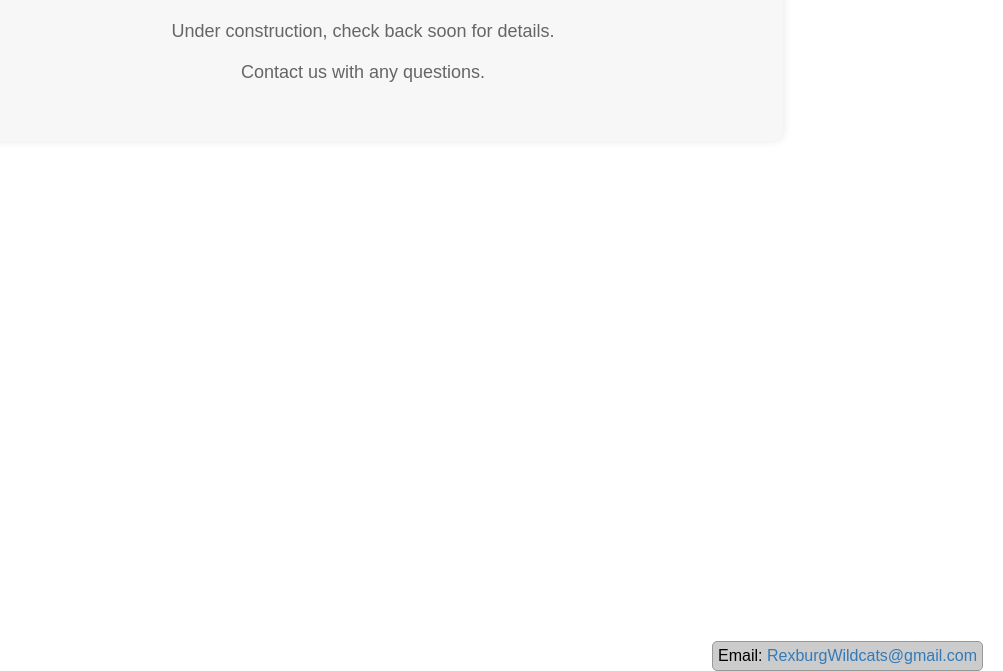
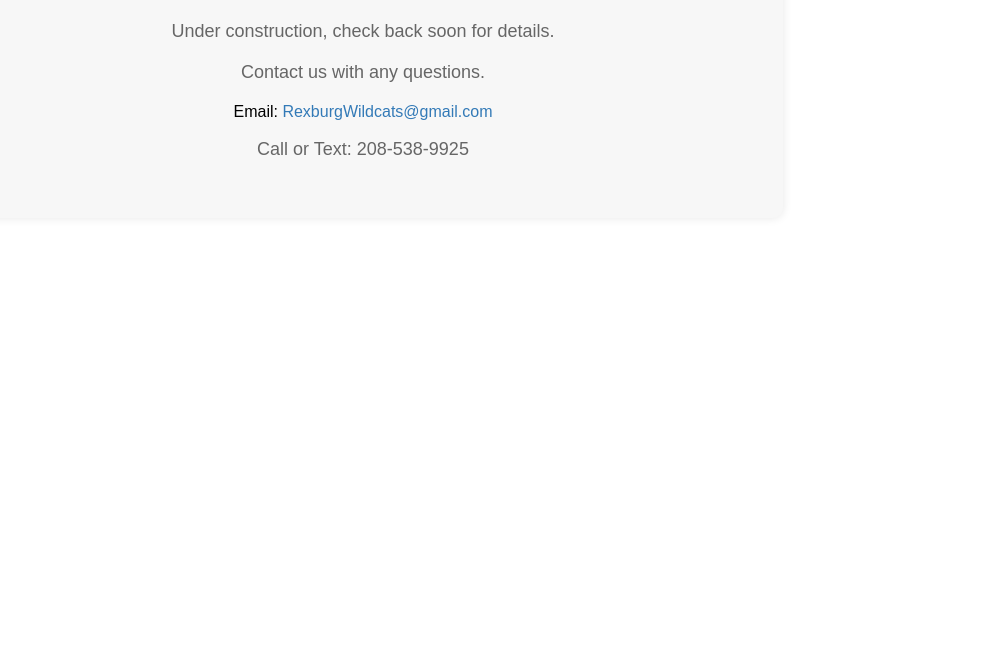
Before and after one commit to welchste/rexburgwildcats, a plain HTML site: page index.html in a window 1280 px wide. Shown: the part 129-800 px from the top of the page, without its empty margins (277-1280 px from the left). Drawn offline with Linux system fonts and the light colour scheme.

Commit message:
Fixed contact info to be center

```diff
--- a/index.html
+++ b/index.html
@@ -12,11 +12,9 @@
         <h1>Future Home of the Rexburg Wildcats</h1>
         <p>Under construction, check back soon for details.</p>
         <p>Contact us with any questions.</p>
-        <span class="contact-info">
             Email:
             <a href="mailto:rexburgwildcats.com">RexburgWildcats@gmail.com</a>
-        </span>
-
+            <p>Call or Text: 208-538-9925</p>
         <br>
     </div>
 </body>
--- a/styles.css
+++ b/styles.css
@@ -18,9 +18,9 @@ body {
 .contact-info {
     font-size: 16px;
     margin-right: 10px;
-    position: absolute;
-    bottom: 0;
-    right: 10px;
+    position: relative;
+    top: 50px;
+    margin-bottom: -20px;
     background-color: #ccc;
     border-radius: 5px;
     padding: 5px;
```
